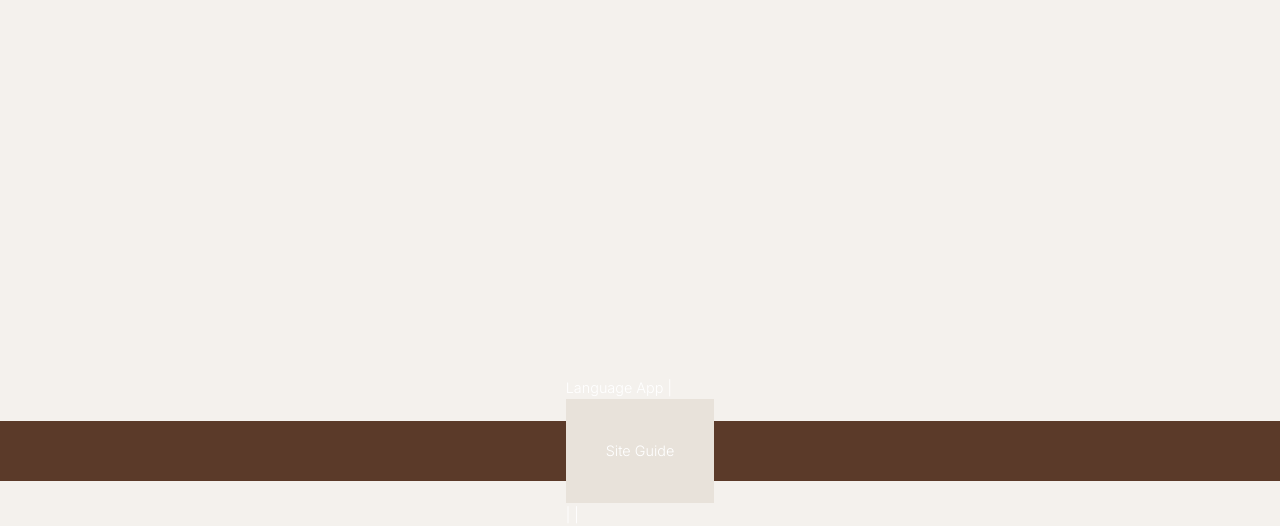
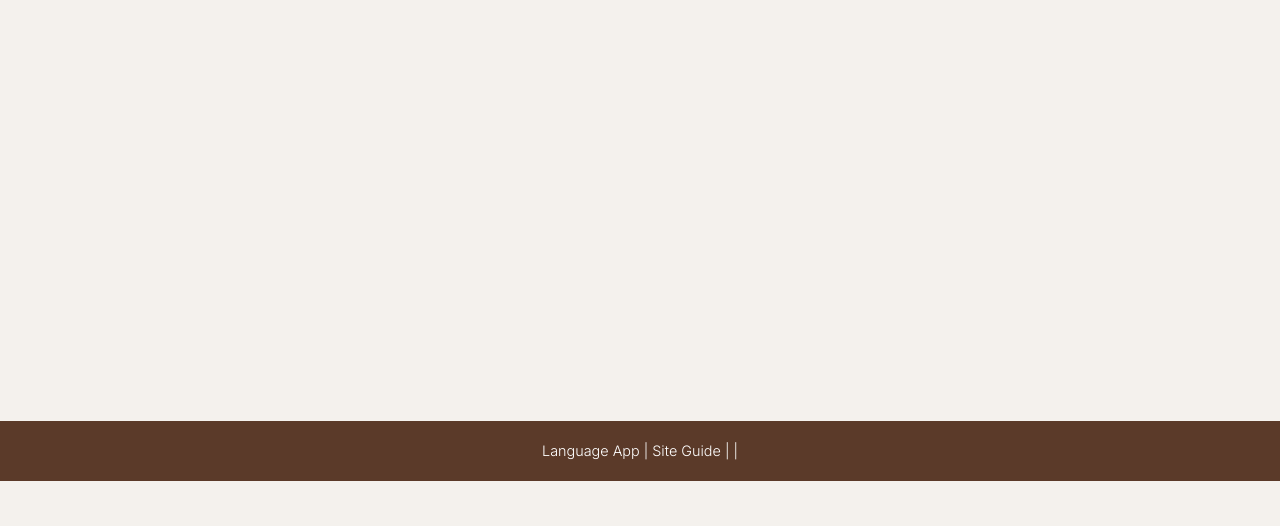
Before and after one commit to 423S26/project4, a plain HTML site: page html/learn.html in a window 1280 px wide. Shown: the part 529-1055 px from the top of the page. After the commit the page ends 1010 px from the top, so only its background shows below. Drawn offline with Linux system fonts and the light colour scheme.

Commit message:
Update learn.html

```diff
--- a/html/learn.html
+++ b/html/learn.html
@@ -29,7 +29,7 @@
       </div>
 
    <footer>
-      <p>Language App | <a class="text" href="https://docs.google.com/document/d/1W3IAnAJs6MAr9GTLHDJ0LQC8vtLXxZkrCUHythL0LsI/edit?usp=sharing"> Site Guide</a> |  | </p>
+      <p>Language App | <a href="https://docs.google.com/document/d/1W3IAnAJs6MAr9GTLHDJ0LQC8vtLXxZkrCUHythL0LsI/edit?usp=sharing"> Site Guide</a> |  | </p>
     </footer>
   </body>
 </html>
```
